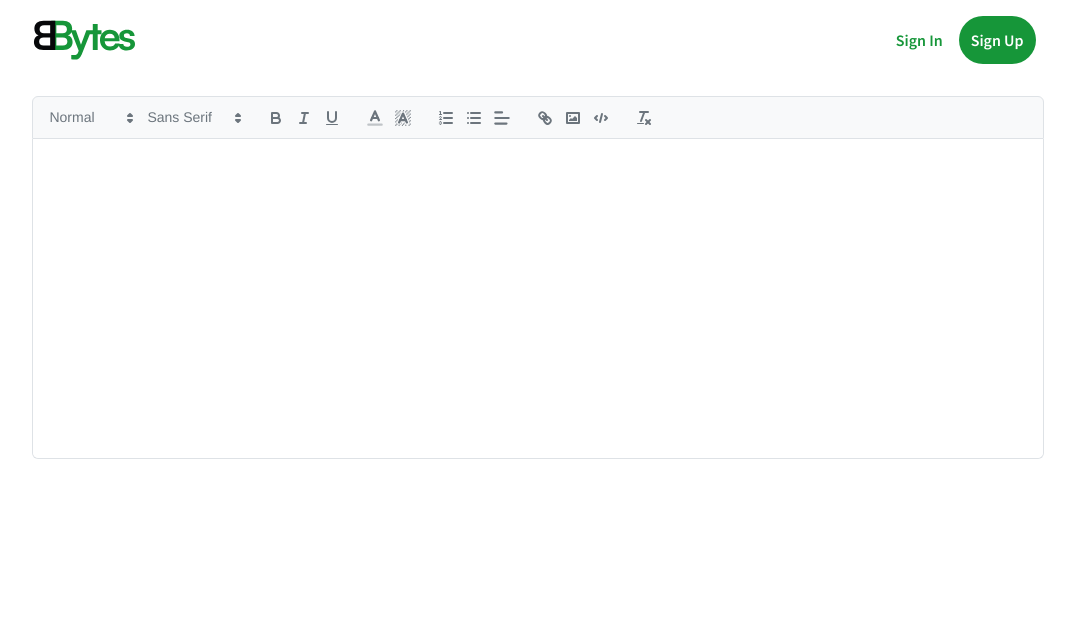
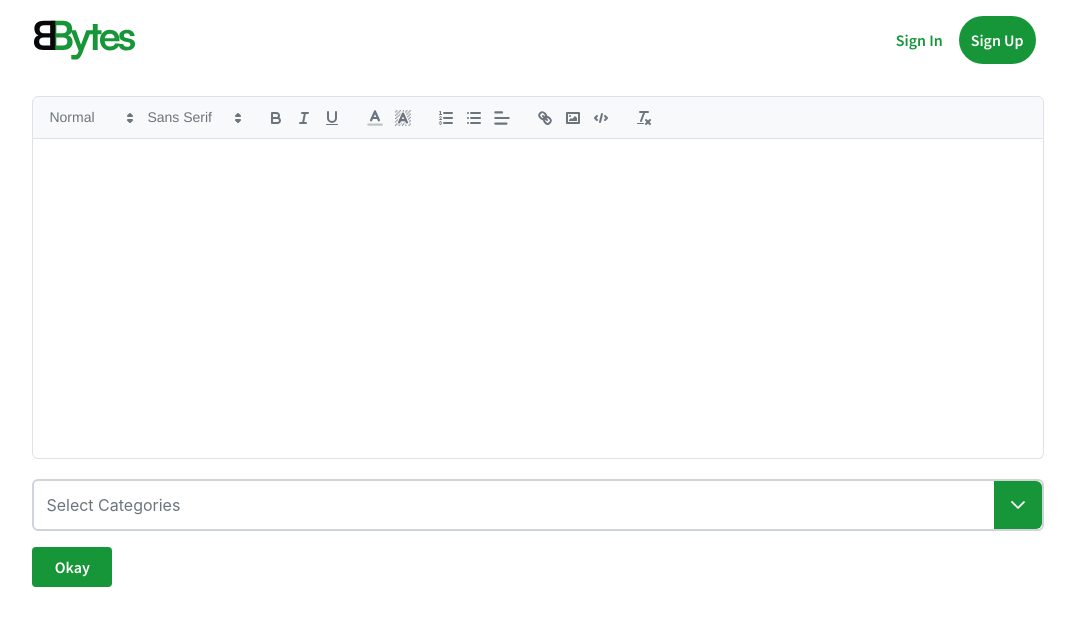
Before and after one commit to Elue-dev/BytesBlog-Client, a React (Vite) app: page /editor in a window 1280 px wide. Shown: the top 626 px of the page, without its empty margins (102-1177 px from the left). Built offline with nearby package versions, Linux system fonts and the light colour scheme.

Commit message:
feat:set up multiselect

```diff
--- /dev/null
+++ b/src/components/editor/editor.css
@@ -0,0 +1,34 @@
+.custom-multiselect .p-multiselect-trigger {
+  background-color: #169639 !important;
+  border-color: #169639 !important;
+  color: #fff !important;
+}
+
+.custom-multiselect .p-multiselect-trigger:hover,
+.custom-multiselect .p-multiselect-trigger:focus {
+  background-color: #13852f !important;
+  border-color: #13852f !important;
+}
+
+.custom-multiselect
+  .p-multiselect-list
+  .p-multiselect-item.p-highlight
+  .p-checkbox-box {
+  background-color: #169639 !important;
+  border-color: #169639 !important;
+}
+
+.custom-multiselect
+  .p-multiselect-list
+  .p-multiselect-item.p-highlight
+  .p-checkbox-box::after {
+  background-color: #fff !important;
+}
+
+.custom-multiselect
+  .p-multiselect-list
+  .p-multiselect-item:hover
+  .p-checkbox-box {
+  background-color: #13852f !important;
+  border-color: #13852f !important;
+}
--- a/src/components/editor/index.tsx
+++ b/src/components/editor/index.tsx
@@ -1,19 +1,53 @@
 import "primereact/resources/themes/lara-light-indigo/theme.css";
 import "primereact/resources/primereact.min.css";
-
 import { useState } from "react";
 import { Editor } from "primereact/editor";
+import { MultiSelect } from "primereact/multiselect";
+import "./editor.css";
 
 export default function RichEditor() {
-  const [text, setText] = useState("");
+  const [text, setText] = useState<string>("");
+  const [categories, setCategories] = useState([]);
+
+  const click = () => {
+    const names: any = [];
+    categories.map((cat: any) => names.push(cat.name));
+    alert(names);
+  };
+
+  const interests = [
+    { name: "Technology" },
+    { name: "Health" },
+    { name: "Artificial Intelligence" },
+    { name: "Entrepreneurship" },
+    { name: "Product Management" },
+  ];
 
   return (
     <div className="card container pt-8">
       <Editor
         value={text}
-        onTextChange={(e: any) => setText(e.target.value)}
+        onTextChange={(e) => setText(e.htmlValue!)}
         style={{ height: "320px" }}
       />
+      <MultiSelect
+        value={categories}
+        onChange={(e) => setCategories(e.value)}
+        options={interests}
+        optionLabel="name"
+        placeholder="Select Categories"
+        maxSelectedLabels={3}
+        // className="md:w-20rem mt-5 w-full border-2 text-primaryColor"
+        selectAll={false}
+        selectionLimit={2}
+        className="custom-multiselect md:w-20rem mt-5 w-full border-2"
+      />
+      <button
+        className="mt-4 h-10 w-20 rounded bg-primaryColor font-semibold text-white"
+        onClick={click}
+      >
+        Okay
+      </button>
     </div>
   );
 }
```
